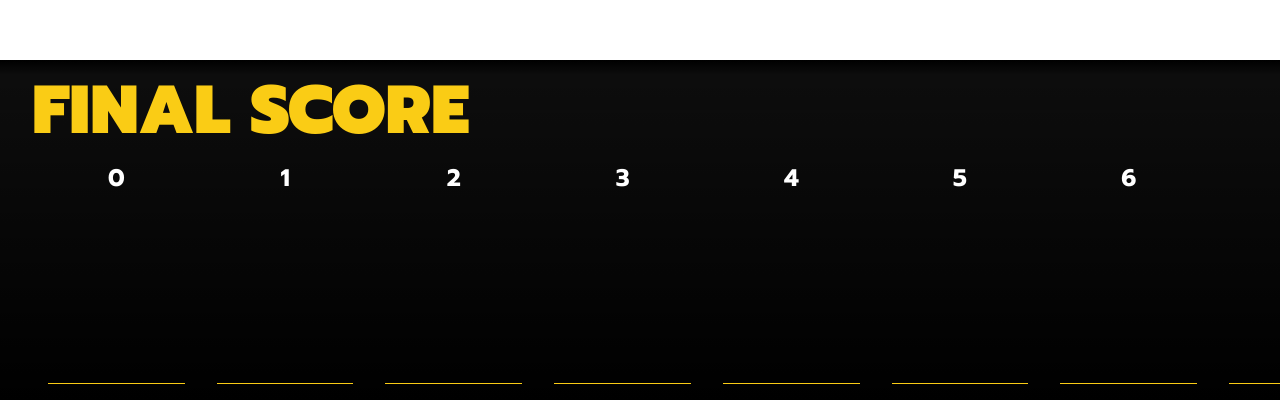
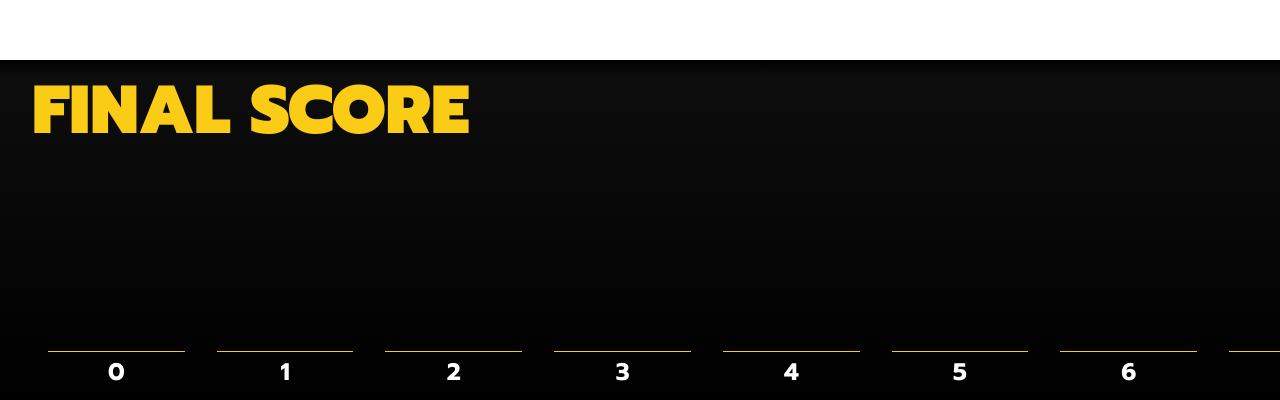
Before and after one commit to Suyooo/twitch-tgar-rating, a SvelteKit app: page /1/display in a window 1280 px wide. Shown: the part 1020-1420 px from the top of the page. Built offline with nearby package versions, Linux system fonts and the light colour scheme; no server answers.

Commit message:
Flip graph

```diff
--- a/src/routes/[roomCode]/display/+page.svelte
+++ b/src/routes/[roomCode]/display/+page.svelte
@@ -52,13 +52,21 @@
 	</div>
 	<div class="graphcont" style:height="{graphHeight}vh">
 		<div class="graph">
-			{#each $pollPercentages as pct, rating}
-				{@const barHeight = $pollTotalVotes === 0 ? 0 : pct / pollHighestPercentage}
-				<div class="graph-column">
-					<div class="graph-bar" style:height="{barHeight * 80}%"></div>
-					<div class="graph-label">{rating}</div>
-				</div>
-			{/each}
+			<div class="graph-label-row">
+				{#each $pollPercentages as _, rating}
+					<div class="graph-column">
+						<div class="graph-label">{rating}</div>
+					</div>
+				{/each}
+			</div>
+			<div class="graph-bar-row">
+				{#each $pollPercentages as pct}
+					{@const barHeight = $pollTotalVotes === 0 ? 0 : pct / pollHighestPercentage}
+					<div class="graph-column">
+						<div class="graph-bar" style:height="{barHeight * 100}%"></div>
+					</div>
+				{/each}
+			</div>
 		</div>
 	</div>
 </div>
@@ -131,12 +139,40 @@
 		right: 2em;
 		top: 0;
 		bottom: 1em;
-		display: flex;
-		align-items: stretch;
 	}
 	.graph-column {
 		position: relative;
 		flex: 1 0 0;
+	}
+	.graph-label-row {
+		position: absolute;
+		left: 0;
+		right: 0;
+		bottom: 0;
+		height: 3vh;
+		display: flex;
+		align-items: stretch;
+	}
+	.graph-label {
+		position: absolute;
+		left: 0;
+		right: 0;
+		top: 0;
+		bottom: 0;
+		text-align: center;
+		line-height: 3vh;
+		font-size: 3vh;
+		font-weight: 700;
+	}
+	.graph-bar-row {
+		position: absolute;
+		left: 0;
+		right: 0;
+		bottom: 4vh;
+		top: 0;
+		display: flex;
+		align-items: stretch;
+		overflow: hidden;
 	}
 	.graph-bar {
 		position: absolute;
@@ -147,13 +183,4 @@
 		border-bottom: 1px solid #facc15;
 		transition: height ease-out 0.3s;
 	}
-	.graph-label {
-		position: absolute;
-		left: 0;
-		right: 0;
-		top: 0;
-		text-align: center;
-		font-size: 3vh;
-		font-weight: 700;
-	}
 </style>
```
